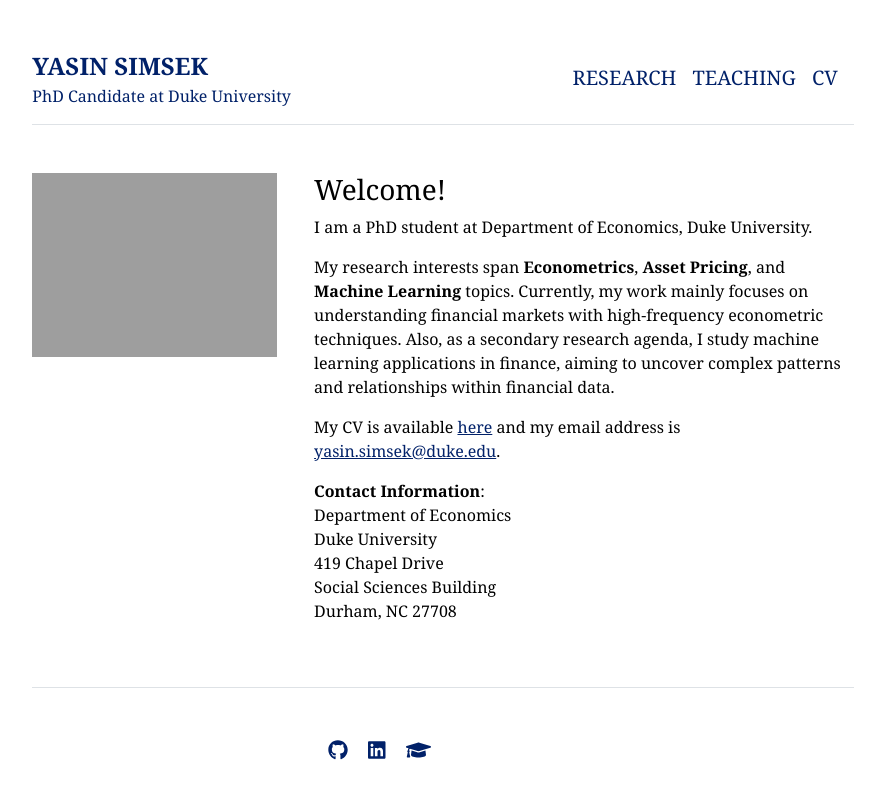
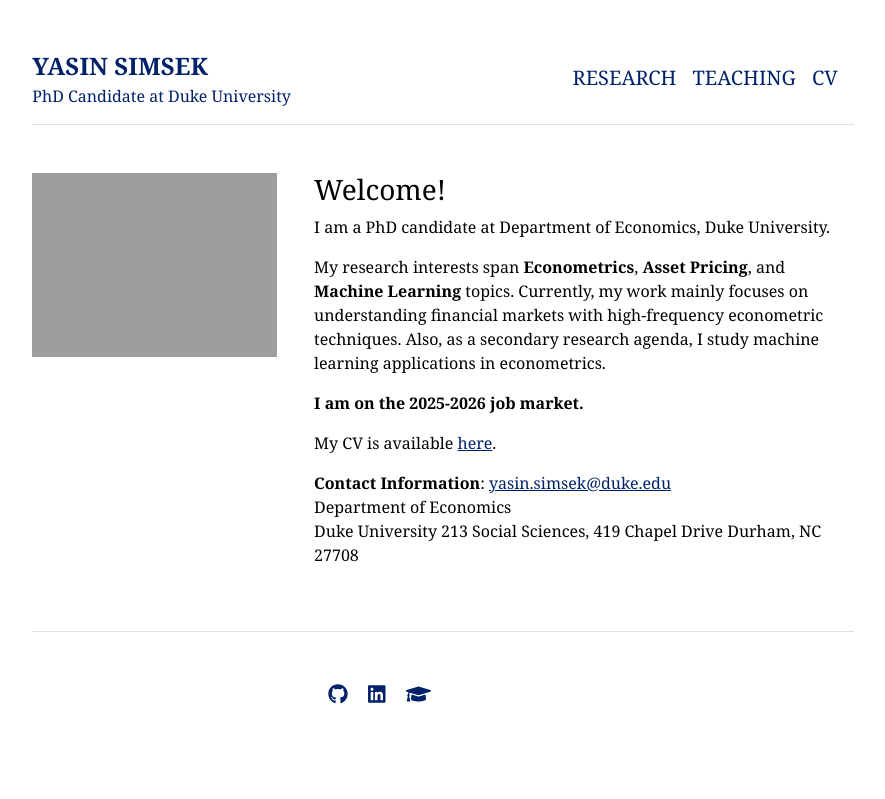
Before and after one commit to yasin-simsek/yasin-simsek.github.io, a Jekyll site: the page built from index.md, in a window 1280 px wide. Shown: the top 799 px of the page, without its empty margins (197-1082 px from the left). Built offline with Jekyll 4.4.1, drawn with Linux system fonts in a browser that asks for light colours.

Commit message:
home page update

```diff
--- a/index.md
+++ b/index.md
@@ -4,16 +4,18 @@ title: "Home"
 ---
 
 ### Welcome!
-I am a PhD student at Department of Economics, Duke University.
+I am a PhD candidate at Department of Economics, Duke University.
 
-My research interests span **Econometrics**, **Asset Pricing**, and **Machine Learning** topics. Currently, my work mainly focuses on understanding financial markets with high-frequency econometric techniques. Also, as a secondary research agenda, I study machine learning applications in finance, aiming to uncover complex patterns and relationships within financial data.
+My research interests span **Econometrics**, **Asset Pricing**, and **Machine Learning** topics. Currently, my work mainly focuses on understanding financial markets with high-frequency econometric techniques. Also, as a secondary research agenda, I study machine learning applications in econometrics.
 
-My CV is available [here](assets/documents/yasin_simsek_resume.pdf) and my email address is [yasin.simsek@duke.edu](mailto:yasin.simsek@duke.edu).
+**I am on the 2025-2026 job market.**
+
+My CV is available [here](assets/documents/yasin_simsek_resume.pdf).
 
 
 **Contact Information**:
+[yasin.simsek@duke.edu](mailto:yasin.simsek@duke.edu)
 Department of Economics
 Duke University
-419 Chapel Drive
-Social Sciences Building
+213 Social Sciences, 419 Chapel Drive
 Durham, NC 27708
```
Also changed, not shown: research.md (+5 -2 lines).
